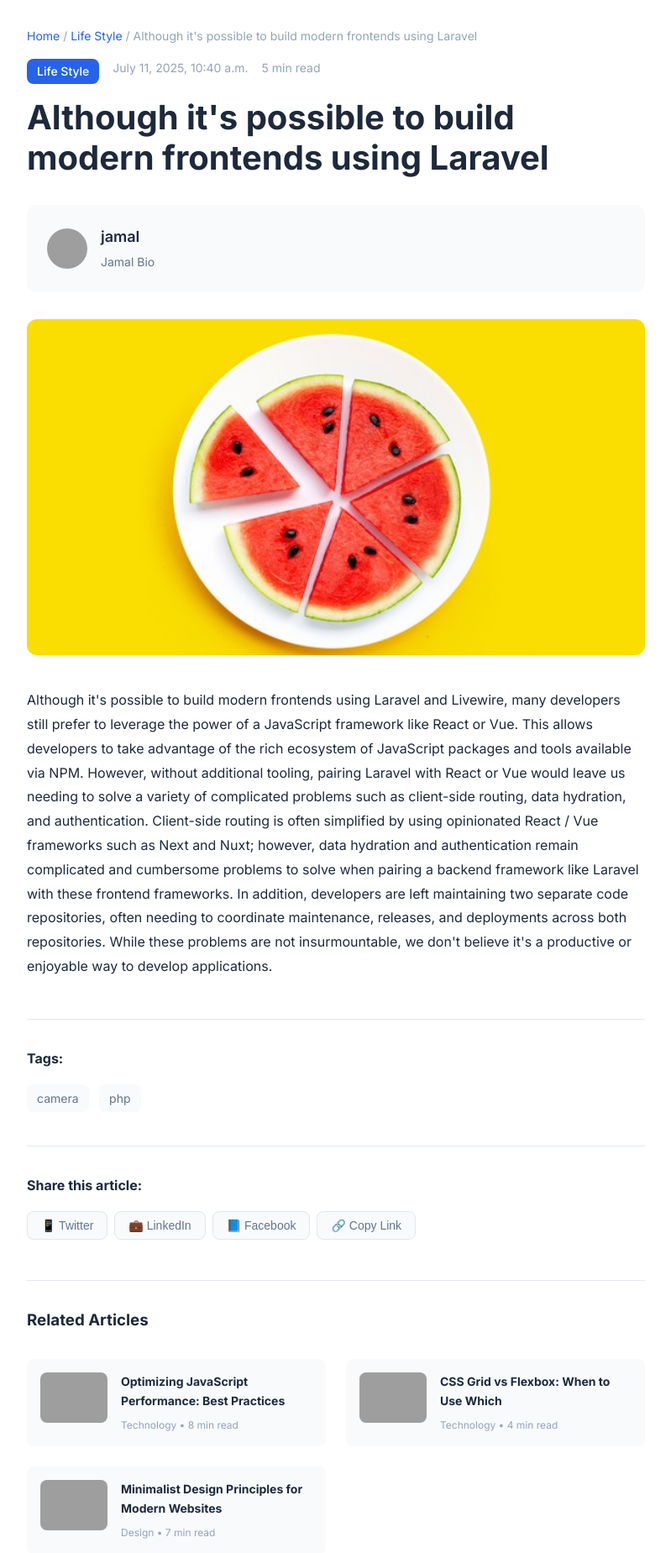
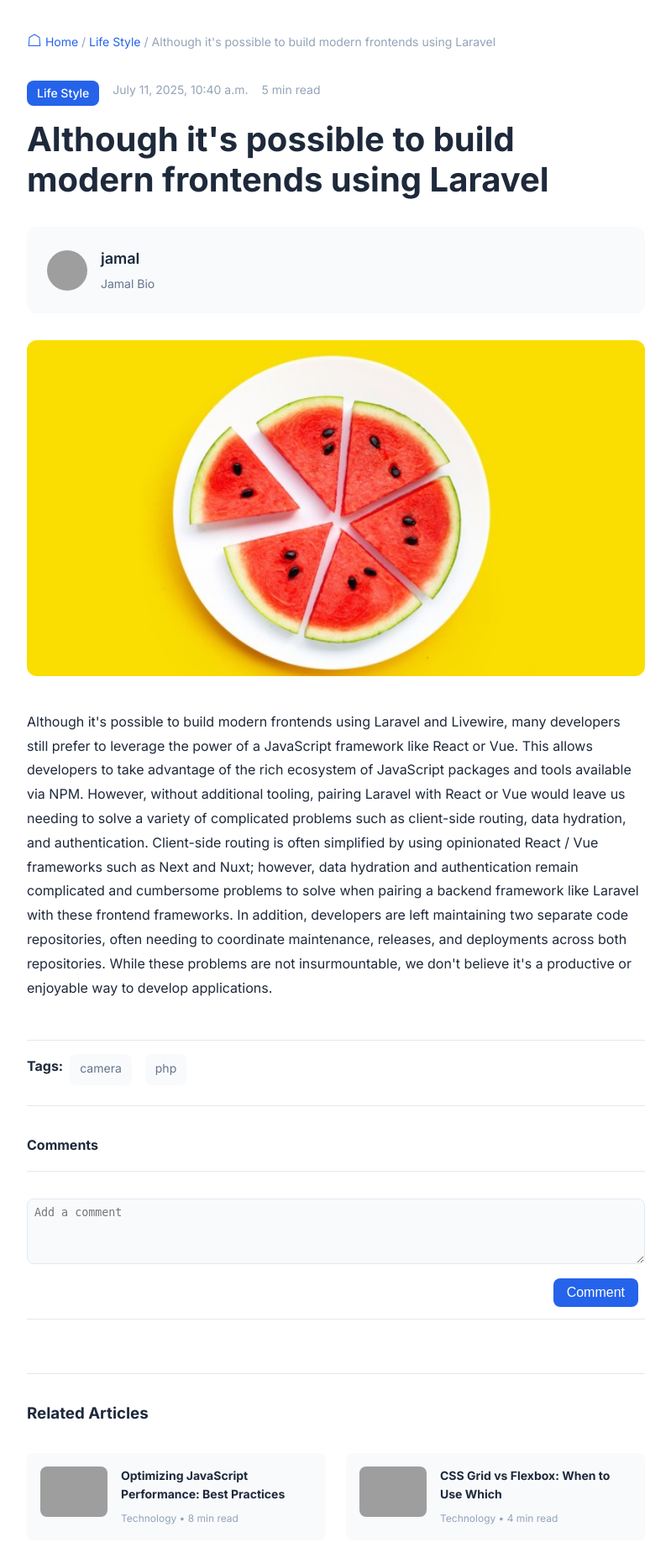
Before and after one commit to DeveloperMamunur/Django_blog_project, a Django app: a page that uses blog/templates/frontend/post_detail.html in a window 1280 px wide. Shown: the part 77-1926 px from the top of the page at 84% size, without its empty margins (240-1039 px from the left). Run offline with Django 5.2, Linux system fonts and the light colour scheme; data comes from the database, SQL or seed files in the repository; both versions use the stored data as it was after the commit; some libraries are stand-ins or nearby versions; grey boxes are pictures that could not be loaded.

Commit message:
comment  add , comment list and post tag show in post details page

```diff
--- a/blog/templates/frontend/post_detail.html
+++ b/blog/templates/frontend/post_detail.html
@@ -9,7 +9,7 @@
             <div class="container">
                 <div class="post-header">
                     <div class="breadcrumb">
-                        <a href="{% url 'home' %}">Home</a> / <a href="#">{{ post.category.name }}</a> / <span>{{ post.title }}</span>
+                        <a href="{% url 'home' %}"><span style="font-size: 20px;">&#9750;</span> Home</a> / <a href="#">{{ post.category.name }}</a> / <span>{{ post.title }}</span>
                     </div>
                     <div class="post-meta">
                         <span class="post-category">{{ post.category.name }}</span>
@@ -35,20 +35,40 @@
                         {{ post.description|safe }}
                     </div>
 
-                    <div class="post-tags">
-                        <h4>Tags:</h4>
-                        {% for tag in post.tags.all %}
-                            <span class="tag">{{ tag.name }}</span>
-                        {% endfor %}
+                    <div class="tag-like">
+                        <div class="post-tags">
+                            <h4>Tags:</h4>
+                            {% for tag in post.tags.all %}
+                                <span class="tag">{{ tag.name }}</span>
+                            {% endfor %}
+                        </div>
                     </div>
 
-                    <div class="post-share">
-                        <h4>Share this article:</h4>
-                        <div class="share-buttons">
-                            <button class="share-btn twitter">📱 Twitter</button>
-                            <button class="share-btn linkedin">💼 LinkedIn</button>
-                            <button class="share-btn facebook">📘 Facebook</button>
-                            <button class="share-btn copy-link">🔗 Copy Link</button>
+                    <div class="post-comments">
+                        <h4>Comments</h4>
+                        <div class="comment_section">
+                            <form method="POST" action="{% url 'post_comment' post.slug %}" class="comment-form">
+                                {% csrf_token %}
+                                <textarea name="comment" rows="4" class="comment-input" placeholder="Add a comment" required></textarea>
+                                <button class="comment-btn">Comment</button>
+                            </form>
+                        </div>
+
+                        <div class="comment-list">
+                            {% for comment in comments %}
+                                <div class="comment-item">
+                                    <div class="comment-header">
+                                        <div class="comment-avatar">
+                                            <img src="{{ comment.user.profile.profile_picture.url }}" alt="{{ comment.user.username }}">
+                                        </div>
+                                        <h4 class="comment-author">{{ comment.user.username }}</h4>
+                                    </div>
+                                    <div class="comment-content">
+                                        <p class="comment-date">{{ comment.created_at }}</p>
+                                        <p>{{ comment.comment }}</p>
+                                    </div>
+                                </div>
+                            {% endfor %}
                         </div>
                     </div>
                 </div>
--- a/blog/urls.py
+++ b/blog/urls.py
@@ -31,4 +31,6 @@ urlpatterns = [
     path('backend/post/details/delete/<int:id>/', views.post_delete_details, name='post_delete_details'),
     path('backend/post/published/<int:id>/', views.post_published, name='post_published'),
     path('backend/post/unpublished/<int:id>/', views.post_unpublished, name='post_unpublished'),
+    # comments urls
+    path('detail-post/comment/<str:slug>/', views.post_comment, name='post_comment'),
 ]
--- a/blog/views.py
+++ b/blog/views.py
@@ -1,6 +1,6 @@
 from django.shortcuts import render, redirect, get_object_or_404
 from django.contrib.auth.decorators import login_required
-from .models import Category, Tag, Post
+from .models import Category, Tag, Post, Comment
 from django.utils import timezone
 from django.utils.text import slugify
 from django.core.paginator import Paginator
@@ -45,12 +45,15 @@ def home(request):
 
 def detail_post(request, slug):
     post = get_object_or_404(Post, slug=slug)
+    comments = Comment.objects.filter(post=post)
+
 
     post.views_count += 1
     post.save(update_fields=['views_count'])
 
     context = {
         'post': post,
+        'comments': comments
     }
     return render(request, 'frontend/post_detail.html', context)
 
@@ -348,3 +351,13 @@ def post_unpublished(request, id):
     post.published_by = None
     post.save()
     return redirect('post_details', id=id)
+
+@login_required(login_url='login')
+def post_comment(request, slug):
+    post = get_object_or_404(Post, slug=slug)
+    if request.method == 'POST':
+        comment = request.POST.get('comment')
+        if not comment:
+            return redirect('detail_post', slug=slug)
+        Comment.objects.create(post=post, user=request.user, comment=comment)
+    return redirect('detail_post', slug=slug)
--- a/static/frontend/styles.css
+++ b/static/frontend/styles.css
@@ -413,7 +413,7 @@ body {
 .breadcrumb {
   font-size: 0.875rem;
   color: var(--text-muted);
-  margin-bottom: 1rem;
+  margin-bottom: 2rem;
 }
 
 .breadcrumb a {
@@ -568,10 +568,52 @@ body {
   color: var(--text-primary);
 }
 
+.tag-like{
+  display: flex;
+  justify-content: space-between;
+  align-items: center;
+  margin-bottom: 1rem;
+  padding-top: 1rem;
+  border-top: 1px solid var(--border-color);
+}
+
+.post-like-view{
+  display: flex;
+  align-items: center;
+  gap: 1rem;
+  margin-left: 1rem;
+}
+
+.post-like-view a span{
+  font-size: 1.25rem;
+}
+
+.eye-icon{
+  font-size: 1.25rem;
+}
+
+.like-btn {
+  display: inline-block;
+  background-color: var(--bg-secondary);
+  color: var(--text-secondary);
+  padding: 0.25rem 0.75rem;
+  border-radius: var(--border-radius);
+  font-size: 0.875rem;
+  margin-right: 0.5rem;
+  margin-bottom: 0.5rem;
+  transition: var(--transition);
+  text-decoration: none;
+}
+
+.like-btn:hover {
+  background-color: var(--primary-color);
+  color: white;
+}
+
 .post-tags {
-  margin-bottom: 2rem;
-  padding-top: 2rem;
-  border-top: 1px solid var(--border-color);
+  display: flex;
+  flex-wrap: nowrap;
+  gap: 0.5rem;
 }
 
 .post-tags h4 {
@@ -596,15 +638,110 @@ body {
   color: white;
 }
 
-.post-share {
+.comment_section{
   margin-bottom: 3rem;
   padding-top: 2rem;
   border-top: 1px solid var(--border-color);
 }
 
-.post-share h4 {
+.comment-input{
+  width: 100%;
+  padding: 0.5rem;
+  margin-bottom: 0.5rem;
+  border: 1px solid var(--border-color);
+  border-radius: var(--border-radius);
+  background-color: var(--bg-secondary);
+  color: var(--text-secondary);
+  transition: var(--transition);
+}
+
+.comment-input:focus {
+  outline: none;
+  border-color: var(--primary-color);
+  box-shadow: 0 0 0 2px rgba(37, 99, 235, 0.2);
+}
+
+.comment-btn {
+  float: right;
+  background: var(--primary-color);
+  color: white;
+  padding: 0.5rem 1rem;
+  border: none;
+  border-radius: 8px;
+  font-size: 1rem;
+  margin-right: 0.5rem;
+  margin-bottom: 0.5rem;
+  transition: var(--transition);
+}
+
+.comment-btn:hover {
+  background-color: var(--primary-hover);
+}
+
+.post-comments {
+  margin-bottom: 3rem;
+  padding-top: 2rem;
+  border-top: 1px solid var(--border-color);
+}
+
+.post-comments h4 {
   margin-bottom: 1rem;
   color: var(--text-primary);
+}
+
+.comment-list{
+  display: grid;
+  border-top: 1px solid var(--border-color);
+  padding-top: 1rem;
+}
+
+.comment-item{
+  display: flex;
+  margin-bottom: 1rem;
+  padding: 1rem;
+  border: 1px solid var(--border-color);
+  border-radius: var(--border-radius);
+  background-color: var(--bg-secondary);
+  color: var(--text-secondary);
+  transition: var(--transition);
+}
+
+.comment-item:hover {
+  background-color: var(--bg-tertiary);
+  color: var(--text-primary);
+}
+
+.comment-header{
+  margin-top: .5rem;
+  margin-right: 1rem;
+}
+.comment-avatar {
+  width: 48px;
+  height: 48px;
+  border-radius: 50%;
+  object-fit: cover;
+}
+
+.comment-avatar img {
+  width: 100%;
+  height: 100%;
+  object-fit: cover;
+  border-radius: 50%;
+}
+
+.comment-author {
+  font-weight: bold;
+  color: var(--text-primary);
+}
+
+.comment-date {
+  font-size: 0.875rem;
+  color: var(--text-muted);
+}
+
+.comment-content {
+  margin-bottom: 1rem;
+  color: var(--text-secondary);
 }
 
 .share-buttons {
```
Also changed, not shown: db.sqlite3.
